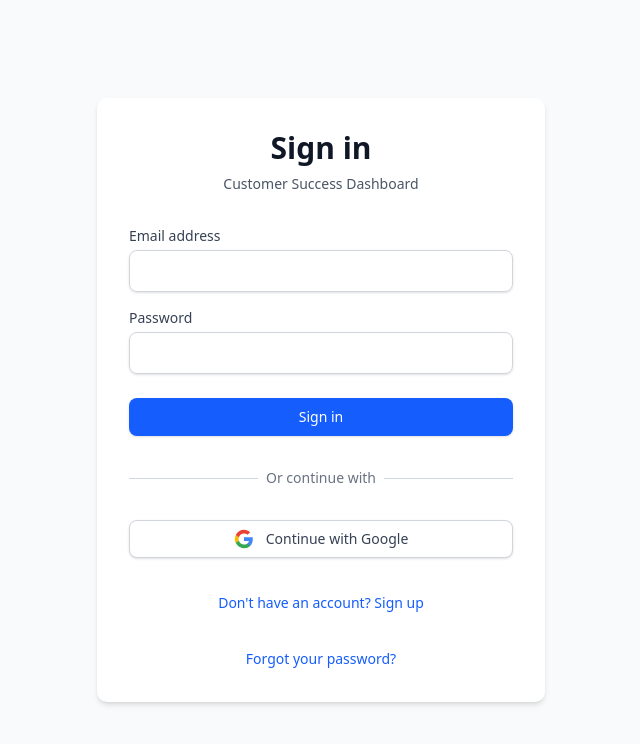
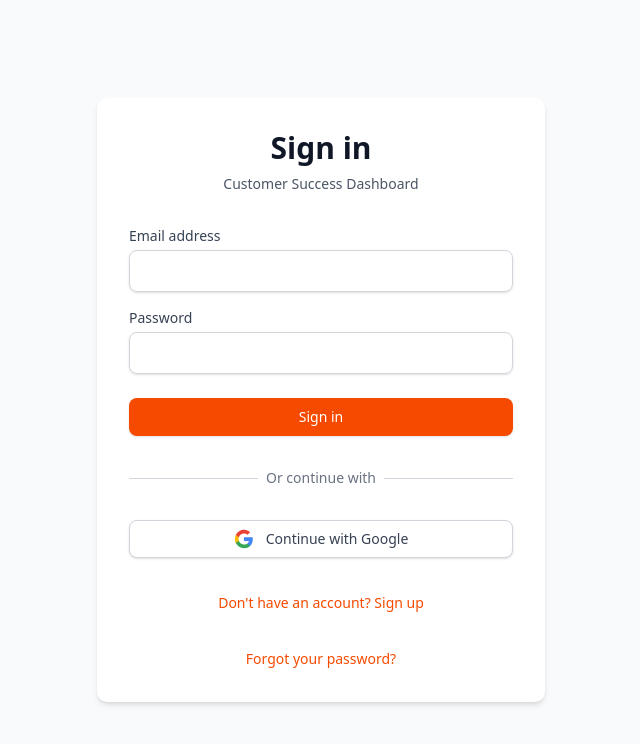
Before and after one commit to wonderfly123/nekter, a Next.js app in the folder dashboard/: page /login in a window 1280 px wide. Shown: the top 744 px of the page, without its empty margins (319-959 px from the left). Built offline with nearby package versions, Linux system fonts and the light colour scheme; no server answers.

Commit message:
style: update login page to use orange brand colors

```diff
--- a/dashboard/app/login/page.tsx
+++ b/dashboard/app/login/page.tsx
@@ -89,7 +89,7 @@ export default function LoginPage() {
                 required
                 value={email}
                 onChange={(e) => setEmail(e.target.value)}
-                className="mt-1 block w-full px-3 py-2 border border-gray-300 rounded-md shadow-sm focus:outline-none focus:ring-blue-500 focus:border-blue-500"
+                className="mt-1 block w-full px-3 py-2 border border-gray-300 rounded-md shadow-sm focus:outline-none focus:ring-orange-500 focus:border-orange-500"
               />
             </div>
 
@@ -104,7 +104,7 @@ export default function LoginPage() {
                 required
                 value={password}
                 onChange={(e) => setPassword(e.target.value)}
-                className="mt-1 block w-full px-3 py-2 border border-gray-300 rounded-md shadow-sm focus:outline-none focus:ring-blue-500 focus:border-blue-500"
+                className="mt-1 block w-full px-3 py-2 border border-gray-300 rounded-md shadow-sm focus:outline-none focus:ring-orange-500 focus:border-orange-500"
               />
             </div>
           </div>
@@ -113,7 +113,7 @@ export default function LoginPage() {
             <button
               type="submit"
               disabled={loading}
-              className="w-full flex justify-center py-2 px-4 border border-transparent rounded-md shadow-sm text-sm font-medium text-white bg-blue-600 hover:bg-blue-700 focus:outline-none focus:ring-2 focus:ring-offset-2 focus:ring-blue-500 disabled:opacity-50 disabled:cursor-not-allowed"
+              className="w-full flex justify-center py-2 px-4 border border-transparent rounded-md shadow-sm text-sm font-medium text-white bg-orange-600 hover:bg-orange-700 focus:outline-none focus:ring-2 focus:ring-offset-2 focus:ring-orange-500 disabled:opacity-50 disabled:cursor-not-allowed"
             >
               {loading ? 'Loading...' : mode === 'login' ? 'Sign in' : 'Sign up'}
             </button>
@@ -133,7 +133,7 @@ export default function LoginPage() {
           <button
             onClick={handleGoogleAuth}
             disabled={loading}
-            className="w-full flex items-center justify-center gap-3 py-2 px-4 border border-gray-300 rounded-md shadow-sm text-sm font-medium text-gray-700 bg-white hover:bg-gray-50 focus:outline-none focus:ring-2 focus:ring-offset-2 focus:ring-blue-500 disabled:opacity-50 disabled:cursor-not-allowed"
+            className="w-full flex items-center justify-center gap-3 py-2 px-4 border border-gray-300 rounded-md shadow-sm text-sm font-medium text-gray-700 bg-white hover:bg-gray-50 focus:outline-none focus:ring-2 focus:ring-offset-2 focus:ring-orange-500 disabled:opacity-50 disabled:cursor-not-allowed"
           >
             <svg className="w-5 h-5" viewBox="0 0 24 24">
               <path
@@ -161,7 +161,7 @@ export default function LoginPage() {
           <button
             type="button"
             onClick={() => setMode(mode === 'login' ? 'signup' : 'login')}
-            className="text-sm text-blue-600 hover:text-blue-500"
+            className="text-sm text-orange-600 hover:text-orange-500"
           >
             {mode === 'login'
               ? "Don't have an account? Sign up"
@@ -173,7 +173,7 @@ export default function LoginPage() {
           <div className="text-center">
             <a
               href="/reset-password"
-              className="text-sm text-blue-600 hover:text-blue-500"
+              className="text-sm text-orange-600 hover:text-orange-500"
             >
               Forgot your password?
             </a>
```
